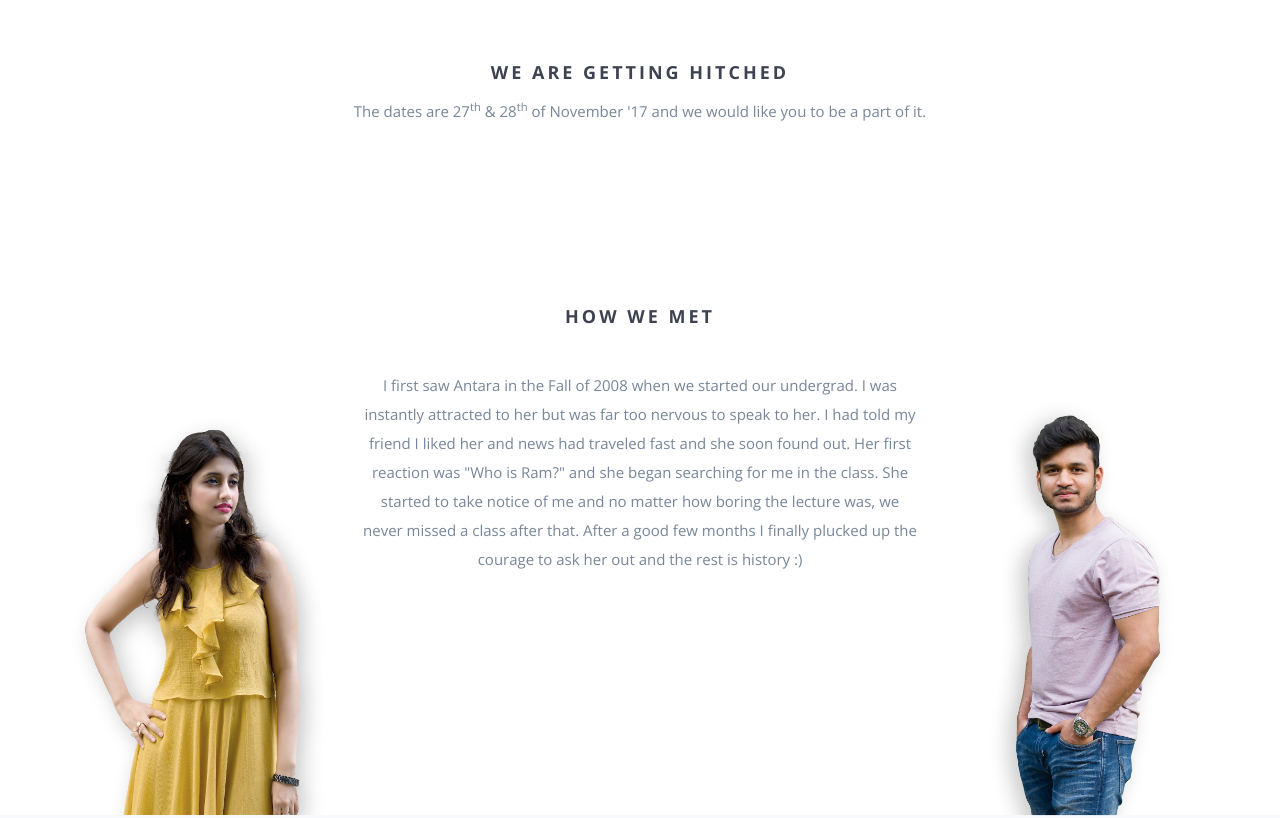
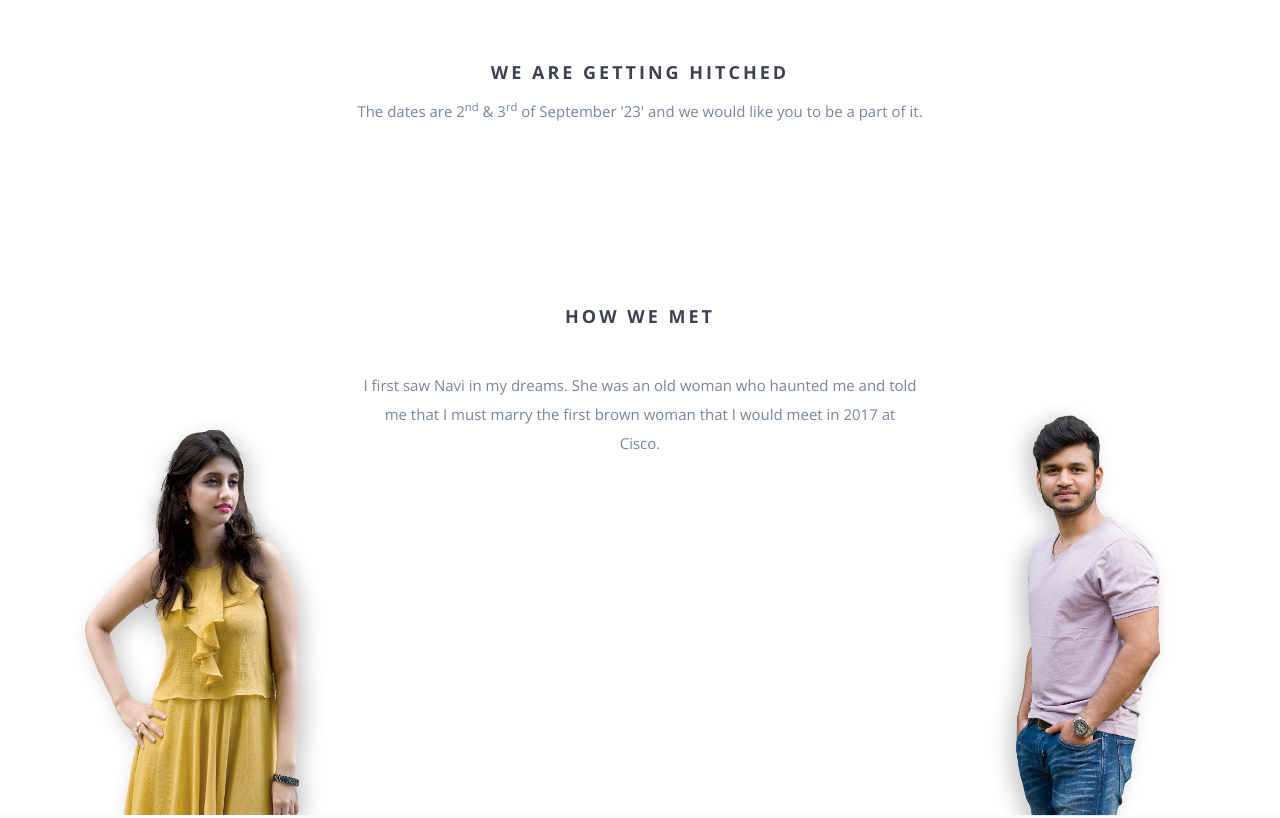
Before and after one commit to zachareid/wedding, a website: page index.html in a window 1280 px wide. Shown: the part 752-1570 px from the top of the page. Drawn offline with nearby package versions, Linux system fonts and the light colour scheme; some packages are replaced by stand-ins of ours; grey boxes are pictures that could not be loaded; a script that the page names is missing; files whose address does not match are found by name.

Commit message:
init commit

```diff
--- a/index.html
+++ b/index.html
@@ -14,7 +14,7 @@
     <meta name="description" content="We would like to invite you to our big day.">
     <meta name="viewport" content="width=device-width, initial-scale=1">
     <meta name="theme-color" content="#ffffff">
-    <meta property="og:title" content="Ram & Antara getting hitched">
+    <meta property="og:title" content="Zac & Navi getting hitched">
     <meta property="og:description" content="We would like to invite you to our big day.">
     <meta property="og:image" content="https://wedding.ramswaroop.me/img/hero-min.jpg">
     <meta property="og:type" content="website">
@@ -90,7 +90,7 @@
         <div class="row">
             <div class="col-md-12 text-center">
                 <h3>We are getting hitched</h3>
-                <p>The dates are 27<sup>th</sup> & 28<sup>th</sup> of November '17 and we would like you to be a part of
+                <p>The dates are 2<sup>nd</sup> & 3<sup>rd</sup> of September '23' and we would like you to be a part of
                     it.</p>
                 <div class="share-bar"></div>
             </div>
@@ -109,12 +109,10 @@
             <div class="col-md-3 hidden-sm hidden-xs"><img src="img/IMG_2317.jpg" class="wp1"></div>
             <div class="col-md-6">
                 <p>
-                    I first saw Antara in the Fall of 2008 when we started our undergrad. I was instantly attracted to
-                    her but was far too nervous to speak to her. I had told my friend I liked her and news had traveled
-                    fast and she soon found out. Her first reaction was "Who is Ram?" and she began searching for me in
-                    the class. She started to take notice of me and no matter how boring the lecture was, we never
-                    missed a class after that. After a good few months I finally plucked up the courage to ask her out
-                    and the rest is history :)
+
+                    I first saw Navi in my dreams. She was an old woman who haunted me and told me that I must marry the first brown woman
+                    that I would meet in 2017 at Cisco.
+
                 </p>
             </div>
             <div class="col-md-3 hidden-sm hidden-xs"><img src="img/DSD_0214.jpg" class="wp2"></div>
```
